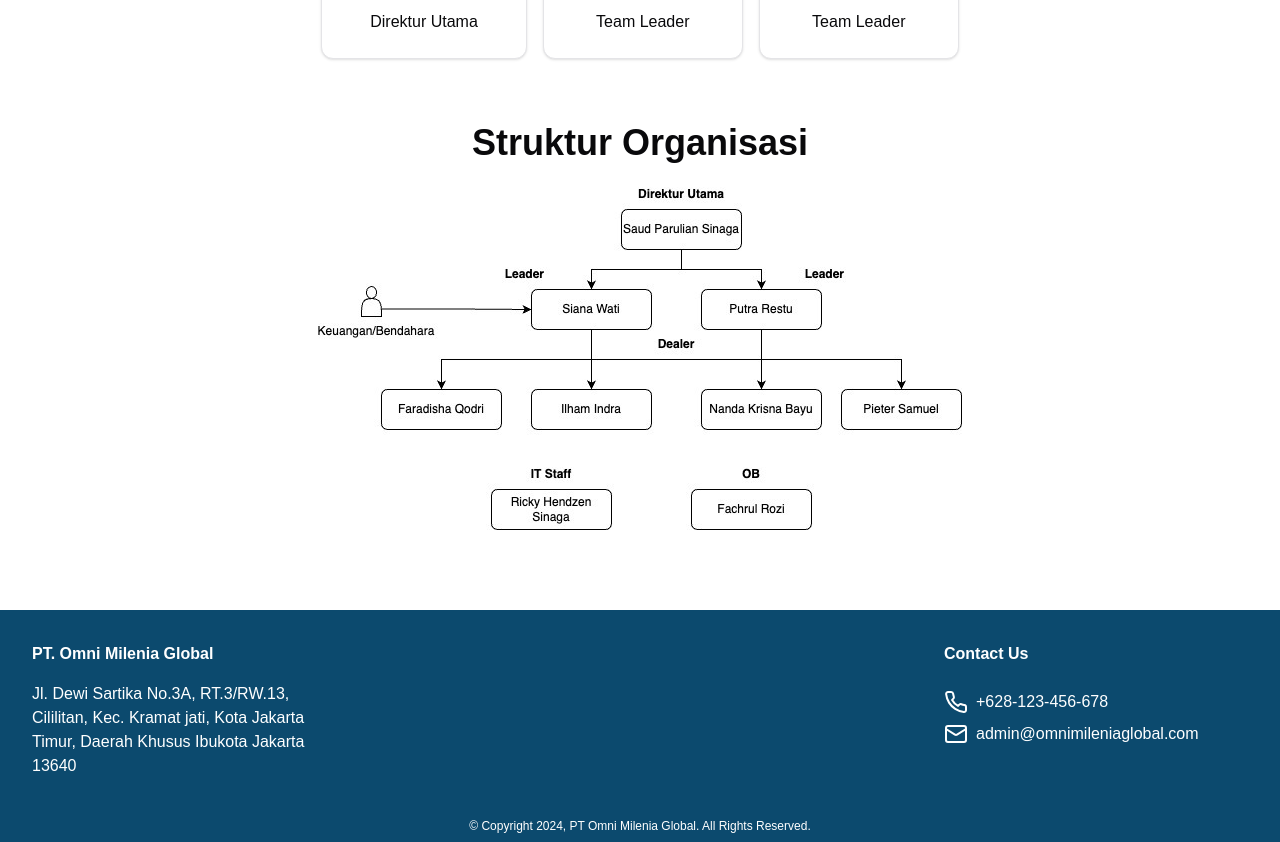
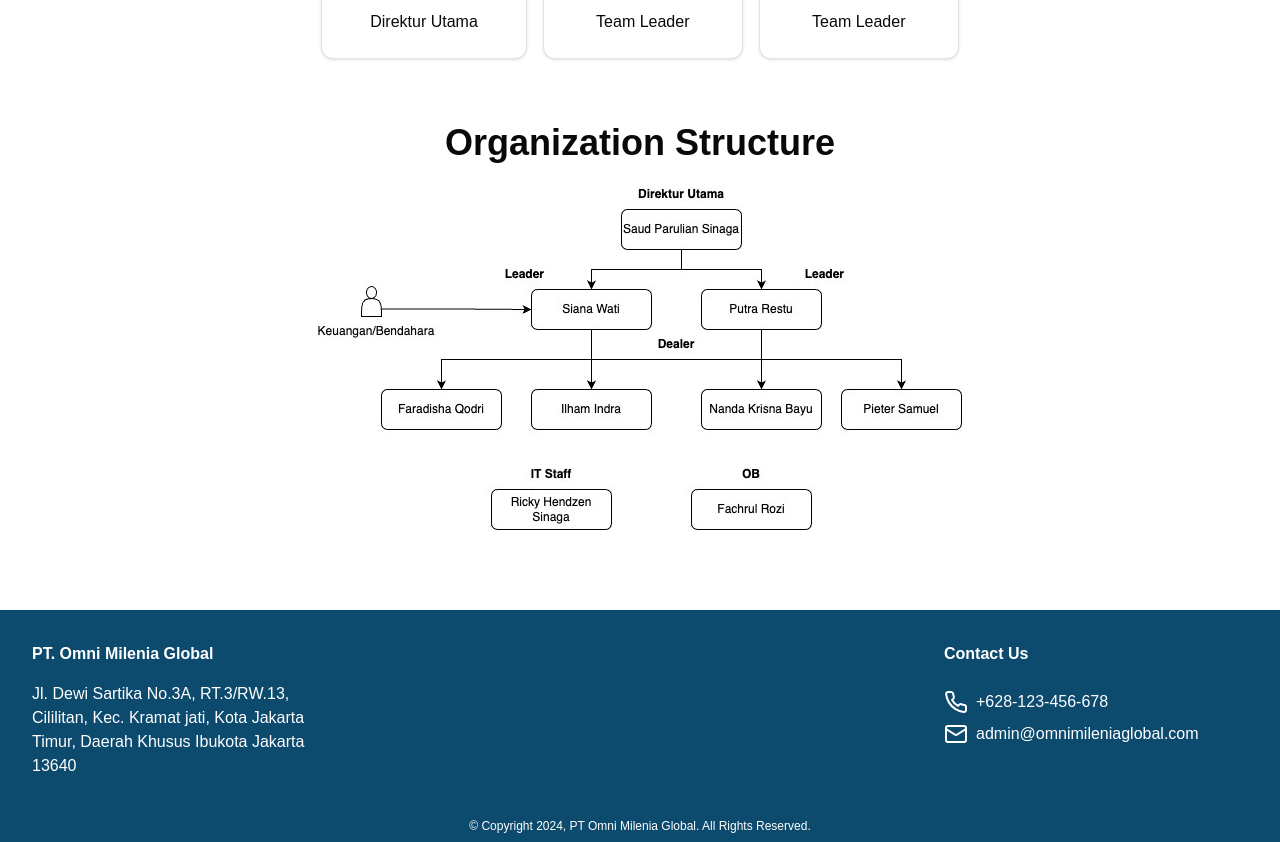
Before and after one commit to DriyandoAndreas/omniglobal, a Next.js app: page /about in a window 1280 px wide. Shown: the part 1320-2162 px from the top of the page. Built offline with nearby package versions, Linux system fonts and the light colour scheme.

Commit message:
update ui & styling

```diff
--- a/src/app/about/page.tsx
+++ b/src/app/about/page.tsx
@@ -163,7 +163,7 @@ export default function page() {
         <div className="py-8">
           <div>
             <h2 className="text-4xl font-bold text-center">
-              Struktur Organisasi
+              Organization Structure
             </h2>
           </div>
           <div className="flex justify-center py-4">
```
